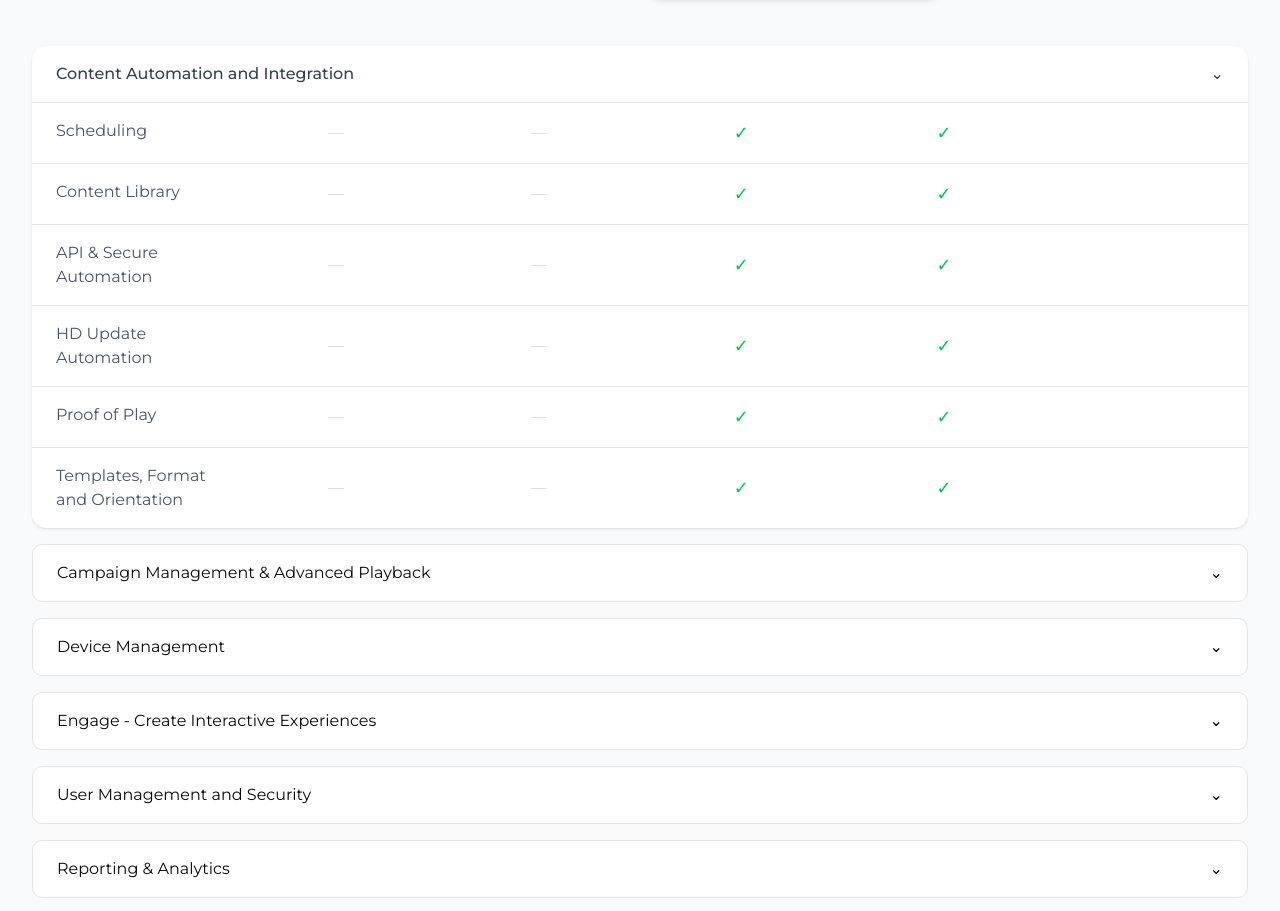
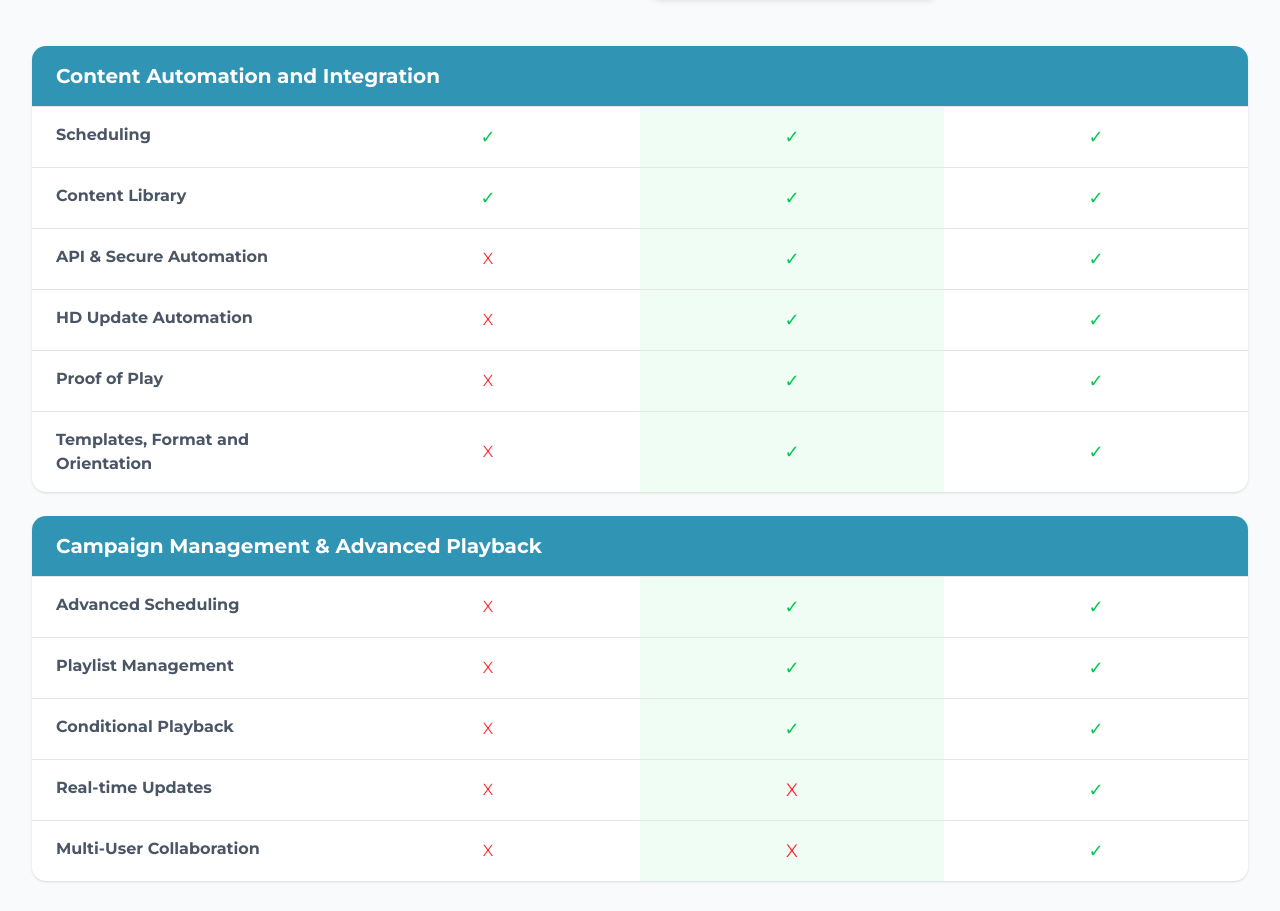
Before and after one commit to mijbah-eng/diplayLab, a Next.js app: page /price in a window 1280 px wide. Shown: the part 1886-2797 px from the top of the page. Built offline with nearby package versions, Linux system fonts and the light colour scheme.

Commit message:
updated priceing page

```diff
--- a/src/components/pages/price/components/PricingComparison.jsx
+++ b/src/components/pages/price/components/PricingComparison.jsx
@@ -1,3 +1,4 @@
+
 export default function PricingComparison({plans, billing, symbols, rates,currency}) {
   // const plans = [
   //   { name: "Pro Plus", price: "$15.00", btn: "Try for Free", highlight: true },
@@ -9,27 +10,75 @@ export default function PricingComparison({plans, billing, symbols, rates,curren
     };
     const PlansSlice = plans.slice(1)
 
-  const features = [
-    "Scheduling",
-    "Content Library",
-    "API & Secure Automation",
-    "HD Update Automation",
-    "Proof of Play",
-    "Templates, Format and Orientation",
-  ];
+  const featureDetails = [
+    {
+      feature_section_title: "Content Automation and Integration",
+      features: [
+        {
+          name: "Scheduling",
+          cardAllow: [true, true, true],
+        },
+        {
+          name: "Content Library",
+          cardAllow: [true, true, true],
+        },
+        {
+          name: "API & Secure Automation",
+          cardAllow: [false, true, true],
+        },
+        {
+          name: "HD Update Automation",
+          cardAllow: [false, true, true],
+        },
+        {
+          name: "Proof of Play",
+          cardAllow: [false, true, true],
+        },
+        {
+          name: "Templates, Format and Orientation",
+          cardAllow: [false, true, true],
+        }
+      ]
+    },
+    {
+      feature_section_title: "Campaign Management & Advanced Playback",
+      features: [
+        {
+          name: "Advanced Scheduling",
+          cardAllow: [false, true, true],
+        },
+        {
+          name: "Playlist Management",
+          cardAllow: [false, true, true],
+        },
+        {
+          name: "Conditional Playback",
+          cardAllow: [false, true, true],
+        },
+        {
+          name: "Real-time Updates",
+          cardAllow: [false, false, true],
+        },
+        {
+          name: "Multi-User Collaboration",
+          cardAllow: [false, false, true],
+        },
+      ]
+    }
+  ]
 
   return (
     <div className="py-16 md:py-24 bg-gray-50">
       <div className="max-w-7xl mx-auto px-4 sm:px-6 lg:px-8">
 
         {/* Sticky Pricing Header */}
-        <div className="sticky top-0 z-20 bg-gray-50 pb-6">
+        <div className="sticky top-10 z-20 bg-gray-50 pb-6">
           <h2 className="text-center text-2xl font-semibold mb-6">
             Compare Features
           </h2>
 
           <div className="grid grid-cols-3 md:grid-cols-4 gap-4 items-end">
-<div></div>
+            <div className="hidden md:flex"></div>
             {PlansSlice.map((plan, i) => {
               const basePrice =
               billing === "monthly" ? plan.monthly : plan.annual;
@@ -63,59 +112,48 @@ export default function PricingComparison({plans, billing, symbols, rates,curren
           </div>
         </div>
 
-        {/* Table */}
-        <div className="mt-6 bg-white rounded-xl shadow-sm overflow-hidden">
+{/* Table */}
+        {
+          featureDetails.map((section, i) => (
+             <div key={i} className="mt-6 bg-white rounded-xl shadow-sm overflow-hidden">
           {/* Section Header */}
-          <div className="px-6 py-4 border-b font-medium text-gray-700 flex justify-between">
-            <span>Content Automation and Integration</span>
-            <span>⌄</span>
+          <div className="px-6 py-4 border-b text-xl text-white font-bold flex justify-between bg-[#3095b5]">
+            <span>{section.feature_section_title}</span>
           </div>
 
           {/* Features */}
-          {features.map((feature, i) => (
+          {section.features.map((feature, i) => (
             <div
               key={i}
-              className="grid grid-cols-2 md:grid-cols-6 border-b last:border-none"
+              className="grid grid-cols-3 md:grid-cols-4 border-b last:border-none"
             >
               {/* Feature Name */}
-              <div className="px-6 py-4 text-gray-600">{feature}</div>
+              <div className="px-6 py-4 text-black md:text-gray-600 col-span-full md:col-span-1 md:bg-transparent font-bold bg-gray-300 ">{feature.name}</div>
 
               {/* Plan Columns */}
-              {plans.map((_, idx) => (
+              {feature.cardAllow.map((value, idx) => (
                 <div
                   key={idx}
-                  className="flex items-center justify-center py-4"
+                  className={`${idx === 1 ? "bg-green-50 text-green-500 text-lg" : ""} flex items-center justify-center py-4`}
                 >
-                  {idx >= 2 ? (
-                    <span className="text-green-500 text-lg">✓</span>
+                  {value ? (
+                    <span className={`text-green-500 text-lg `}>✓</span>
                   ) : (
-                    <span className="text-gray-300">—</span>
+                    <span className="text-red-500">X</span>
                   )}
                 </div>
               ))}
             </div>
           ))}
         </div>
+          ))
+         }
 
-        {/* Additional Sections (collapsed style placeholders) */}
-        {[
-          "Campaign Management & Advanced Playback",
-          "Device Management",
-          "Engage - Create Interactive Experiences",
-          "User Management and Security",
-          "Reporting & Analytics",
-          "Branding",
-          "Enterprise",
-          "Support",
-        ].map((section, i) => (
-          <div
-            key={i}
-            className="mt-4 bg-white rounded-lg border px-6 py-4 flex justify-between"
-          >
-            <span>{section}</span>
-            <span>⌄</span>
-          </div>
-        ))}
+
+
+
+
+
       </div>
     </div>
   );
--- a/src/components/pages/price/index.jsx
+++ b/src/components/pages/price/index.jsx
@@ -4,6 +4,7 @@ import NavberMain from "@/components/NavberMain";
 import { useState } from "react";
 import PriceCard2 from "./components/PriceCard2";
 import PricingComparison from "./components/PricingComparison";
+import { Table } from "@/components/ui/table";
 
 
 function Price() {
@@ -13,7 +14,7 @@ function Price() {
 
     const plans = [
       {
-        name: "Basic",
+        name: "Free",
         screen: "7 Days",
         monthly: 0,
         annual: 0,
@@ -265,6 +266,7 @@ function Price() {
 
   return (
     <>
+    <Table></Table>
       <NavberMain />
       {/* <PriceCards /> */}
       <div className="py-16 md:py-24 bg-gray-50">
```
